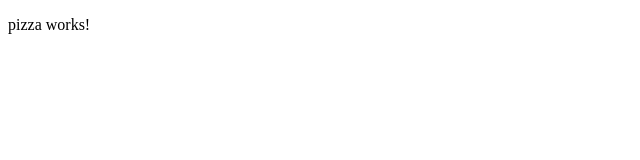
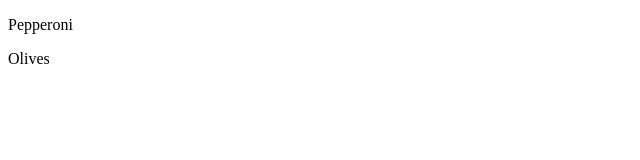
Before and after one commit to tsteelematc/components, an Angular app: page / in a window 1280 px wide. Shown: the top 160 px of the page, without its empty margins (0-640 px from the left). Built offline with nearby package versions, Linux system fonts and the light colour scheme.

Commit message:
displaying pizza topping on web
showing the pizza topping web

```diff
--- a/src/app/pizza/pizza.component.html
+++ b/src/app/pizza/pizza.component.html
@@ -1,3 +1,5 @@
-<p>
-  pizza works!
-</p>
+<div>
+    <p *ngFor='let t of avaiablePizzaToppings'>
+      {{ t.name}}
+    </p>
+</div>
--- a/src/app/pizza/pizza.component.ts
+++ b/src/app/pizza/pizza.component.ts
@@ -1,6 +1,10 @@
 import { Component, OnInit } from '@angular/core';
 import { PizzaService } from '../pizza.service';
-
+interface PizzaToppingDisplay{
+  name: string;
+  price: number;
+  checked: boolean;
+};
 @Component({
   selector: 'pizza-toppings',
   templateUrl: './pizza.component.html',
@@ -8,14 +12,16 @@ import { PizzaService } from '../pizza.service';
 })
 export class PizzaComponent implements OnInit {
 
+  avaiablePizzaToppings: PizzaToppingDisplay[];
+
   // DI (denendecy inject) the pizza service.
   constructor(public pizzaSvc: PizzaService) { }
 
   ngOnInit() {
     // Use pizza servise to load the avaiable pizza toppings.
     // var svc = new PizzaService() :-(
-      const avaiablePizzaToppings = this.pizzaSvc.loadPizzaTopping();
-      console.log(avaiablePizzaToppings);
+      this.avaiablePizzaToppings = this.pizzaSvc.loadPizzaTopping();
+      // console.log(avaiablePizzaToppings);
   }
 
 }
```
